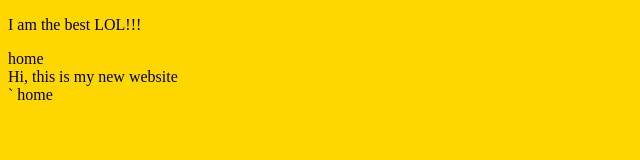
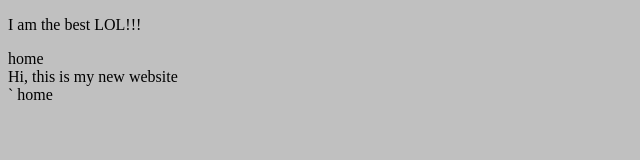
Before and after one commit to HenryLittlewood/HLITTLEWOOD, a plain HTML site: page index.html in a window 1280 px wide. Shown: the whole page, without its empty margins (0-640 px from the left). Drawn offline with Linux system fonts and the light colour scheme.

Commit message:
Update index.html

```diff
--- a/index.html
+++ b/index.html
@@ -5,7 +5,7 @@
 			Technology
 		</title>
 	</head>
-	<body bgcolor="Gold">
+	<body bgcolor="silver">
 		<p>
 			I am the best LOL!!!
 		</p>
```
